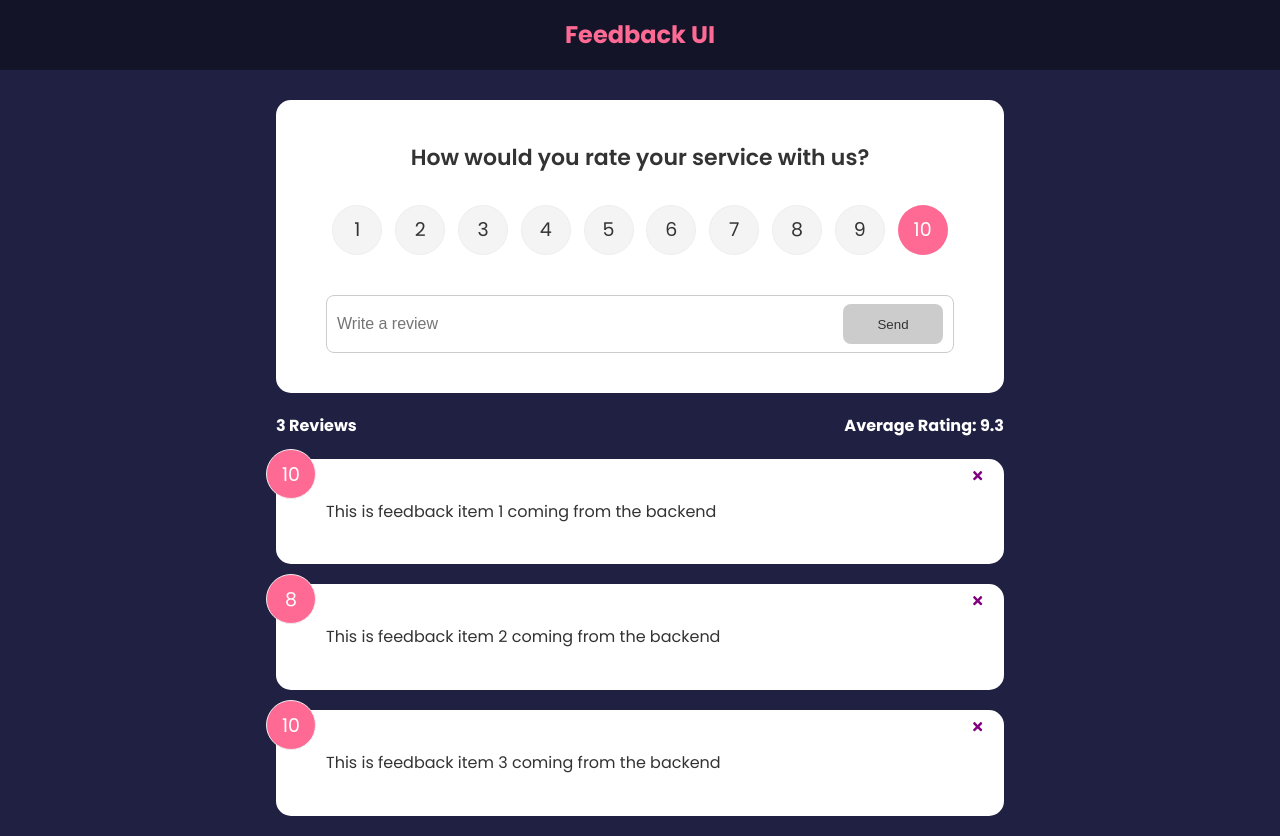
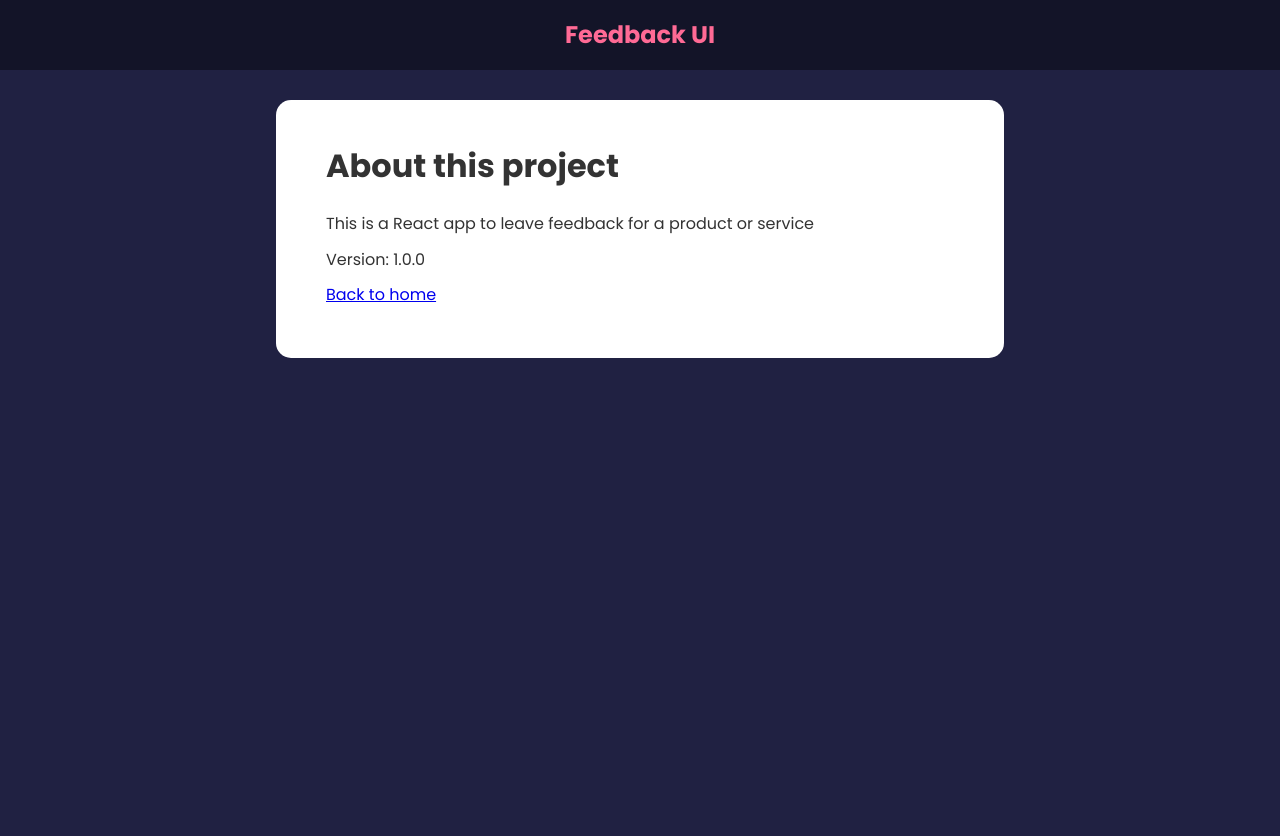
Before and after one commit to Belchenkov/feedback_ui_react, a React (Create React App) app: page /about in a window 1280 px wide. After the commit the page ends 800 px from the top, so only its background shows below. Built offline with nearby package versions, Linux system fonts and the light colour scheme.

Commit message:
Router & About Page

```diff
--- a/package.json
+++ b/package.json
@@ -9,6 +9,7 @@
     "react": "^17.0.2",
     "react-dom": "^17.0.2",
     "react-icons": "^4.3.1",
+    "react-router-dom": "^5.3.0",
     "react-scripts": "4.0.3",
     "uuid": "^8.3.2",
     "framer-motion": "^4.1.17",
--- a/src/App.js
+++ b/src/App.js
@@ -1,11 +1,13 @@
 import { v4 as uuidv4 } from 'uuid';
 import { useState } from 'react';
+import { BrowserRouter as Router, Route } from 'react-router-dom';
 
 import Header from './components/Header';
 import FeedbackData from './data/FeedbackData';
 import FeedbackList from './components/FeedbackList';
 import FeedbackStats from './components/FeedbackStats';
 import FeedbackForm from './components/FeedbackForm';
+import AboutPage from './pages/AboutPage';
 
 function App() {
     const [feedback, setFeedback] = useState(FeedbackData);
@@ -25,9 +27,10 @@ function App() {
     };
 
     return (
-        <>
+        <Router>
             <Header text="Feedback UI" />
             <div className="container">
+                <Route path='/' exact>
                     <FeedbackForm
                         handleAdd={addFeedback}
                     />
@@ -38,8 +41,10 @@ function App() {
                         feedback={feedback}
                         handleDelete={deleteFeedback}
                     />
+                </Route>
+                <Route path='/about' component={AboutPage} />
             </div>
-        </>
+        </Router>
     );
 }
 
--- /dev/null
+++ b/src/pages/AboutPage.jsx
@@ -0,0 +1,21 @@
+import React from 'react';
+import { Link } from 'react-router-dom';
+
+import Card from '../components/shared/Card';
+
+const AboutPage = () => {
+    return (
+        <Card>
+            <div className="about">
+                <h1>About this project</h1>
+                <p>This is a React app to leave feedback for a product or service</p>
+                <p>Version: 1.0.0</p>
+                <p>
+                    <Link to={'/'}>Back to home</Link>
+                </p>
+            </div>
+        </Card>
+    );
+};
+
+export default AboutPage;
```
Lines whose indentation alone changed are shown as unchanged.
